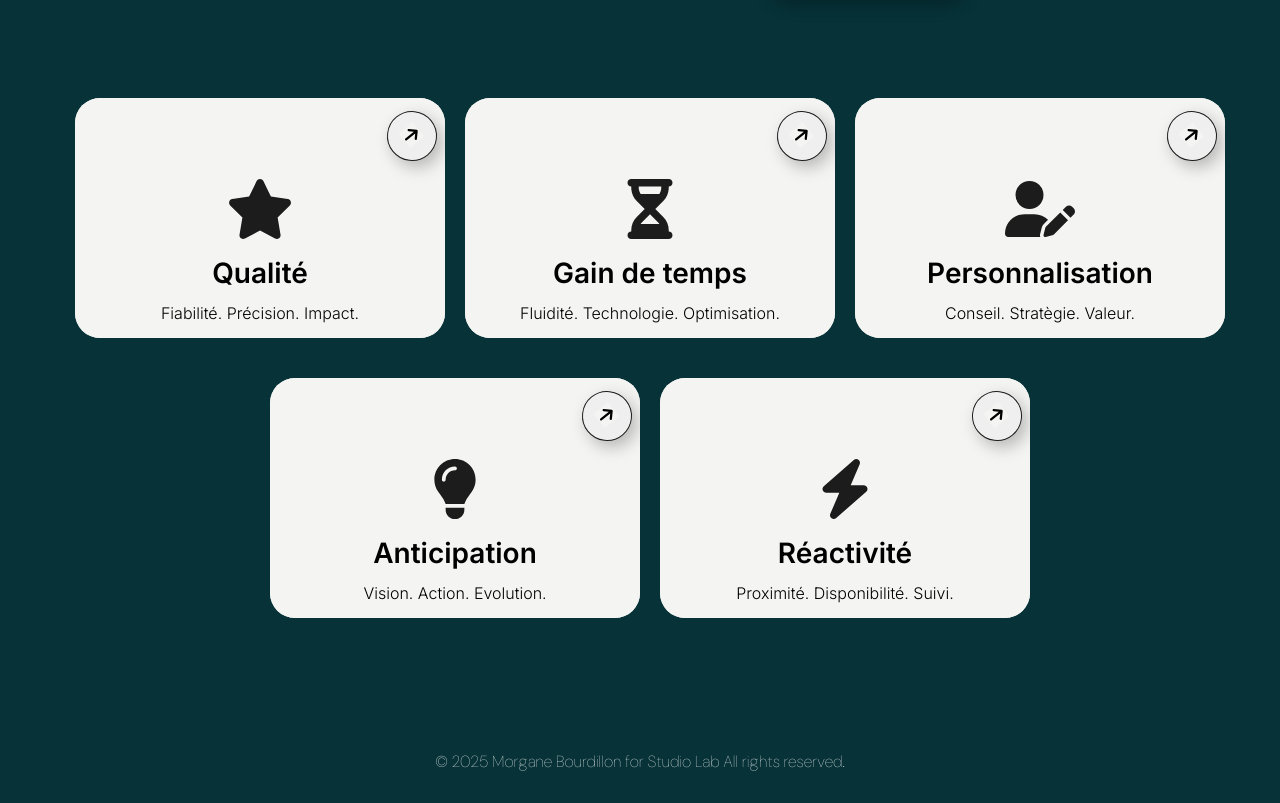
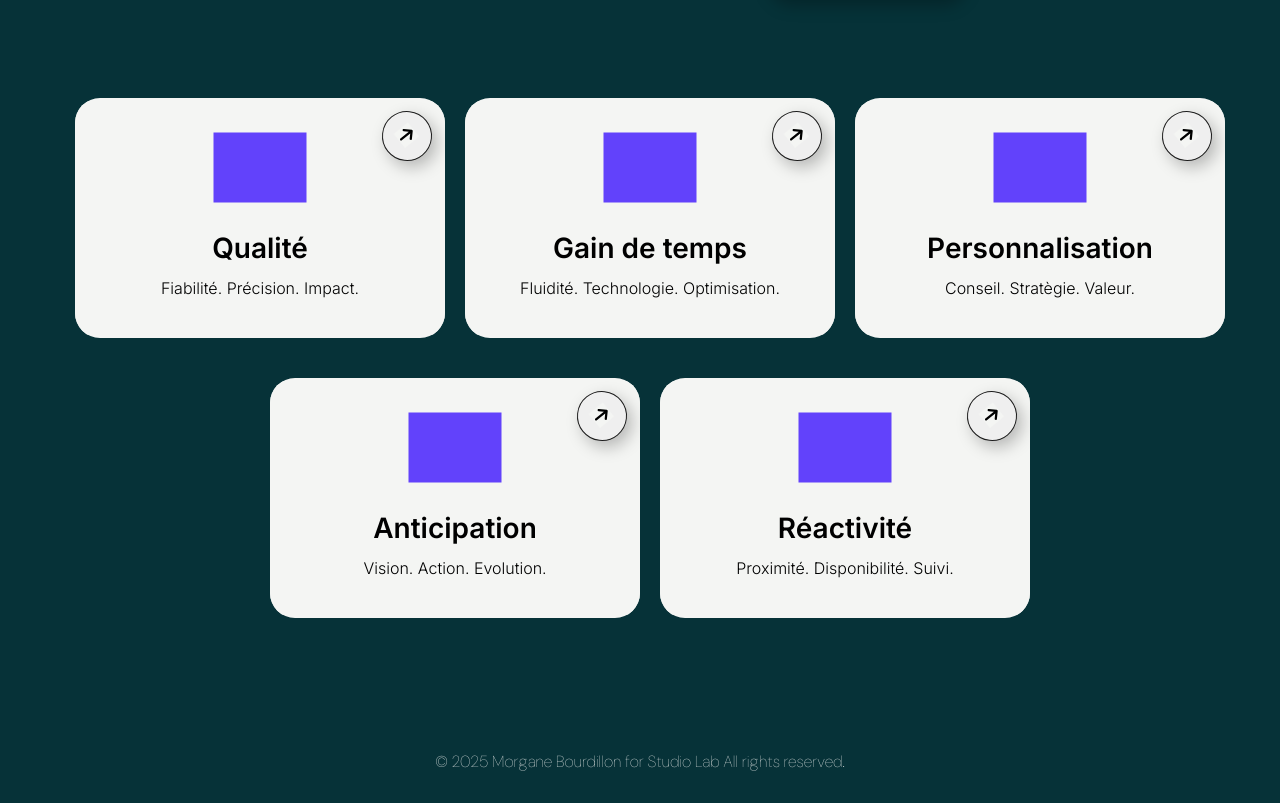
Before and after one commit to morganebdlx/studiolab-test, a React (Vite) app: page / in a window 1280 px wide. Shown: the part 1843-2646 px from the top of the page. Built offline with nearby package versions, Linux system fonts and the light colour scheme.

Commit message:
rectangle violet

```diff
--- a/src/components/CardsSection.css
+++ b/src/components/CardsSection.css
@@ -154,14 +154,6 @@
   background-color: transparent;
 }
 
-.card-icon {
-  width: 70px;
-  height: 60px;
-  margin-top: 20%;
-  margin-bottom: 20px;
-  color: #1C1C1C
-}
-
 .right-arrow-icon {
   width: 18px;
   height: 18px;
@@ -183,6 +175,13 @@
   display: block;
 }
 
+.placeholder {
+  width: 70px;
+  height: 93px;
+  background-color:#6242FB;
+  transform: rotate(90deg);
+  margin-bottom: 20px;
+}
 
 @media (min-width: 1025px) and (max-width: 1600px) {
   .cards-section {
@@ -223,7 +222,7 @@
   }
 
   .card-text-hover .arrow-card {
-    top: 10px;
+    top: 8px;
     right: 15px;
     width: 50px;
     height: 50px;
@@ -236,6 +235,13 @@
   .card-text-hover p {
     font-size: 14px;
     margin: 0 10% 10% 0;
+  }
+
+  .card-text-default .arrow-card {
+    top: 10px;
+    right: 55px;
+    width: 50px;
+    height: 50px;
   }
 }
 
@@ -290,6 +296,13 @@
   .card-text-hover {
     width: 92%;
     height: 100%;
+  }
+
+  .card-text-default .arrow-card {
+    top: 0;
+    right: 20px;
+    width: 50px;
+    height: 50px;
   }
 
 }
@@ -376,4 +389,16 @@
   .card-text-default {
     margin: 0;
   }
+
+  .card-text-default .arrow-card {
+    top: 10px;
+    right: 50px;
+    width: 50px;
+    height: 50px;
+  }
+
+  .placeholder {
+    width: 41px;
+    height: 93px;
+  }
 }
--- a/src/components/CardsSection.jsx
+++ b/src/components/CardsSection.jsx
@@ -1,11 +1,6 @@
 import './CardsSection.css';
 import { FontAwesomeIcon } from '@fortawesome/react-fontawesome';
 import { faArrowRight } from '@fortawesome/free-solid-svg-icons';
-import { faStar } from '@fortawesome/free-solid-svg-icons';
-import { faHourglassHalf } from '@fortawesome/free-solid-svg-icons';
-import { faUserPen } from '@fortawesome/free-solid-svg-icons';
-import { faBolt } from '@fortawesome/free-solid-svg-icons';
-import { faLightbulb } from '@fortawesome/free-solid-svg-icons';
 
 
 
@@ -33,7 +28,7 @@ function CardsSection() {
               <div className="card">
                 <div className="card-text-default">
                   <button className="arrow-card" aria-label="View more details"><FontAwesomeIcon icon={faArrowRight} className="right-arrow-icon"/></button>
-                  <FontAwesomeIcon icon={faStar} className="card-icon"/>
+                    <div className="placeholder"></div>
                   <h3>Qualité</h3>
                   <p>Fiabilité. Précision. Impact.</p>
                 </div>
@@ -55,7 +50,7 @@ function CardsSection() {
               <div className="card">
                 <div className="card-text-default">
                   <button className="arrow-card" aria-label="View more details"><FontAwesomeIcon icon={faArrowRight} className="right-arrow-icon"/></button>
-                  <FontAwesomeIcon icon={faHourglassHalf} className="card-icon"/>
+                    <div className="placeholder"></div>
                   <h3>Gain de temps</h3>
                   <p>Fluidité. Technologie. Optimisation.</p>
                 </div>
@@ -76,7 +71,7 @@ function CardsSection() {
               <div className="card">
                 <div className="card-text-default">
                   <button className="arrow-card" aria-label="View more details"><FontAwesomeIcon icon={faArrowRight} className="right-arrow-icon"/></button>
-                  <FontAwesomeIcon icon={faUserPen} className="card-icon"/>
+                    <div className="placeholder"></div>
                   <h3>Personnalisation</h3>
                   <p>Conseil. Stratègie. Valeur.</p>
                 </div>
@@ -103,7 +98,7 @@ function CardsSection() {
               <div className="card">
                 <div className="card-text-default">
                   <button className="arrow-card" aria-label="View more details"><FontAwesomeIcon icon={faArrowRight} className="right-arrow-icon"/></button>
-                  <FontAwesomeIcon icon={faLightbulb} className="card-icon"/>
+                    <div className="placeholder"></div>
                   <h3>Anticipation</h3>
                   <p>Vision. Action. Evolution.</p>
                 </div>
@@ -124,7 +119,7 @@ function CardsSection() {
               <div className="card">
                 <div className="card-text-default">
                   <button className="arrow-card" aria-label="View more details"><FontAwesomeIcon icon={faArrowRight} className="right-arrow-icon"/></button>
-                  <FontAwesomeIcon icon={faBolt} className="card-icon"/>
+                    <div className="placeholder"></div>
                   <h3>Réactivité</h3>
                   <p>Proximité. Disponibilité. Suivi.</p>
                 </div>
--- a/src/components/Footer.css
+++ b/src/components/Footer.css
@@ -16,3 +16,10 @@ footer {
   margin: 0;
   padding: 0;
 }
+
+
+@media (max-width: 767px) and (min-width: 320px) {
+  footer {
+    font-size: 14px;
+  }
+}
```
